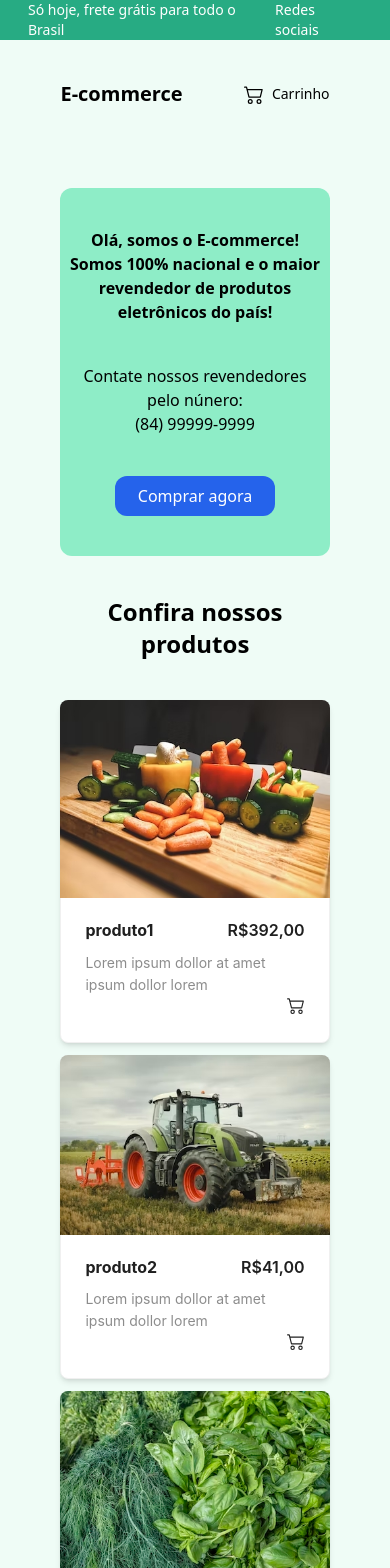
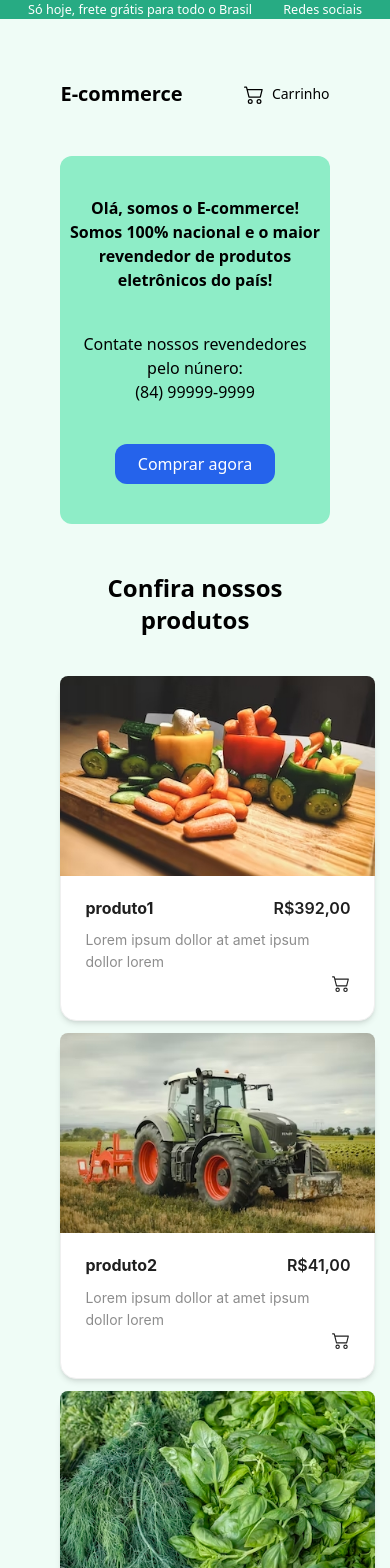
Before and after one commit to lucasptcastro/e-commerce, a Next.js app: page / in a window 390 px wide. Shown: the top 1568 px of the page. Built offline with nearby package versions, Linux system fonts and the light colour scheme.

Commit message:
🌈 style: adjusted responsiveness

```diff
--- a/src/components/Header/index.tsx
+++ b/src/components/Header/index.tsx
@@ -2,7 +2,7 @@ import React from "react";
 
 const Index: React.FC = () => {
   return (
-    <div className="fixed flex justify-between px-[15.5%] py-[0.3%] text-sm bg-[#27ab83] text-white w-full z-50 phones:py-0 phones:px-7">
+    <div className="fixed flex justify-between px-[15.5%] py-[0.3%] text-[1.5vh] bg-[#27ab83] text-white w-full z-50 phones:py-0 phones:px-7 responsive:px-[4%]">
       <p className="phones:hidden">(84)99999-9999</p>
       <p>Só hoje, frete grátis para todo o Brasil</p>
       <p>Redes sociais</p>
--- a/src/pages/index.tsx
+++ b/src/pages/index.tsx
@@ -71,11 +71,15 @@ export default function Home() {
   return (
     <>
       <Layout>
+        <div className="flex flex-col gap-12">
           {/* Logo + Carrinho */}
-        <div className="flex flex-row justify-between items-center py-20">
-          <a href="#" className="text-3xl text-black font-bold phones:text-xl">
+          <div className="flex flex-row justify-between items-center pt-20">
+            <Link
+              href="/"
+              className="text-3xl text-black font-bold phones:text-xl"
+            >
               E-commerce
-          </a>
+            </Link>
             <div className="flex flex-row items-center gap-2">
               <BsCart2 className="text-3xl phones:text-xl" />
               <p className="phones:text-sm">Carrinho</p>
@@ -85,8 +89,8 @@ export default function Home() {
           {/* Card principal */}
           <div className="flex flex-col gap-10 py-10 px-[3%] rounded-xl bg-[#8EEDC7]">
             <h3 className="text-2xl font-bold phones:text-center phones:text-base">
-            Olá, somos o E-commerce! Somos 100% nacional e o maior revendedor de
-            produtos eletrônicos do país!
+              Olá, somos o E-commerce! Somos 100% nacional e o maior revendedor
+              de produtos eletrônicos do país!
             </h3>
             <p className="text-xl phones:text-center phones:text-base">
               Contate nossos revendedores pelo núnero: <br />
@@ -96,21 +100,22 @@ export default function Home() {
               Comprar agora
             </button>
           </div>
+
           {/* Produtos */}
-        <div className="flex flex-col py-10 gap-10 phones:w-full">
+          <div className="flex flex-col gap-10 phones:w-full">
             <h1 className="font-bold text-2xl phones:text-center">
               Confira nossos produtos
             </h1>
 
-          <div className="flex flex-row gap-3 flex-wrap justify-center items-center">
+            <div className="flex flex-wrap gap-3 items-center w-full responsive:justify-center">
               {produtos.map((value, key) => (
-              <div key={key}>
-                <Link href={`/produto/${key + 1}`}>
+                <Link href={`/produto/${key + 1}`} key={key}>
                   <Card
-                    className="w-[319px] shadow-md phones:w-auto"
+                    className="w-[315px] shadow-md rounded-2xl"
                     hoverable
                     cover={
                       <Image
+                        className="w-full h-[200px] object-cover object-center responsive:h-fit"
                         alt="example"
                         src={`/images/card${key + 1}.jpg`}
                         width={500}
@@ -140,8 +145,8 @@ export default function Home() {
                     </div>
                   </Card>
                 </Link>
+              ))}
             </div>
-            ))}
           </div>
         </div>
       </Layout>
--- a/src/pages/layout.tsx
+++ b/src/pages/layout.tsx
@@ -18,7 +18,7 @@ export default function RootLayout({
         <meta name="E-commerce" />
       </Head>
       <Header />
-      <main className="flex flex-col px-[15.5%] bg-[#EFFCF6] h-max phones:justify-center">
+      <main className="flex flex-col pb-20 px-[15.5%] bg-[#EFFCF6] h-full responsive:justify-center responsive:px-[4%]">
         {children}
       </main>
     </>
```
Lines whose indentation alone changed are shown as unchanged.
